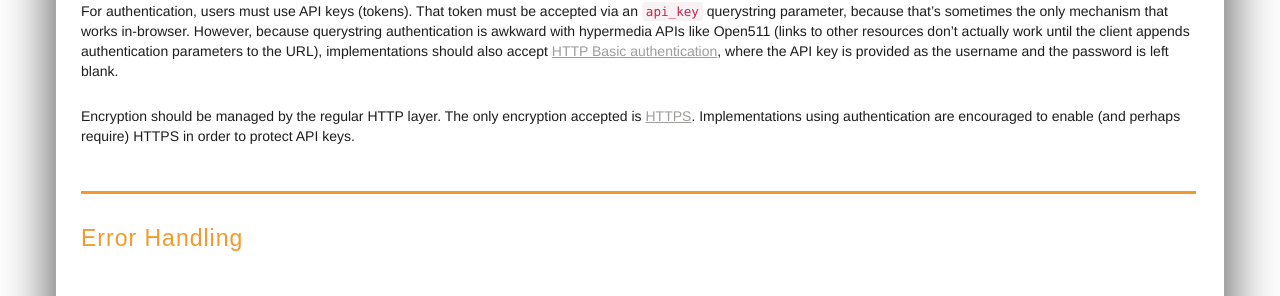
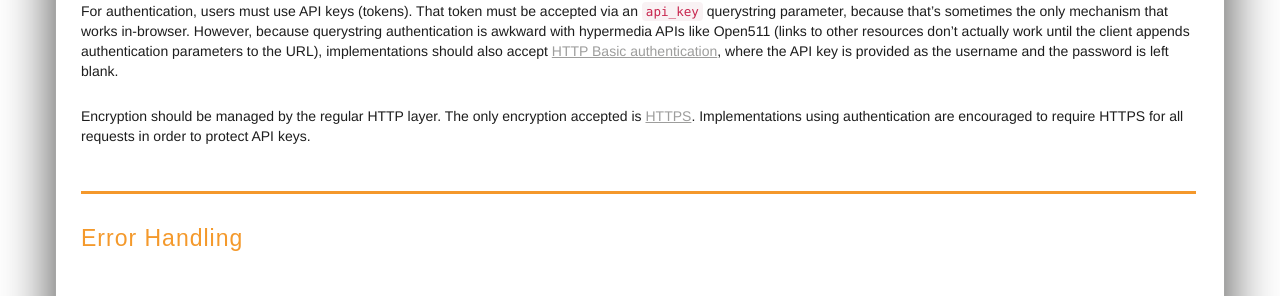
Before and after one commit to open511/Open511API, a Jekyll site: the page built from guidelines.html, in a window 1280 px wide and 900 px high, scrolled down 6250 px. Shown: the part 152-448 px from the top of the window. Built offline with Jekyll 4.4.1, drawn with Linux system fonts in a browser that asks for light colours; nearby versions of some CDN libraries; library files that are not in the unit come from our copies.

Commit message:
Suggest that authenticated implementations use only HTTPS

```diff
--- a/guidelines.html
+++ b/guidelines.html
@@ -258,7 +258,7 @@ pagination_spec :
 
 <p>For authentication, users must use API keys (tokens). That token must be accepted via an <code>api_key</code> querystring parameter, because that&rsquo;s sometimes the only mechanism that works in-browser. However, because querystring authentication is awkward with hypermedia APIs like Open511 (links to other resources don&rsquo;t actually work until the client appends authentication parameters to the URL), implementations should also accept <a href="http://en.wikipedia.org/wiki/Basic_access_authentication">HTTP Basic authentication</a>, where the API key is provided as the username and the password is left blank.</p>
 
-<p>Encryption should be managed by the regular HTTP layer. The only encryption accepted is <a href="https://en.wikipedia.org/wiki/HTTP_Secure">HTTPS</a>. Implementations using authentication are encouraged to enable (and perhaps require) HTTPS in order to protect API keys.</p>
+<p>Encryption should be managed by the regular HTTP layer. The only encryption accepted is <a href="https://en.wikipedia.org/wiki/HTTP_Secure">HTTPS</a>. Implementations using authentication are encouraged to require HTTPS for all requests in order to protect API keys.</p>
 
 <a id="errors"></a>
 <h3>Error Handling</h3>
```
